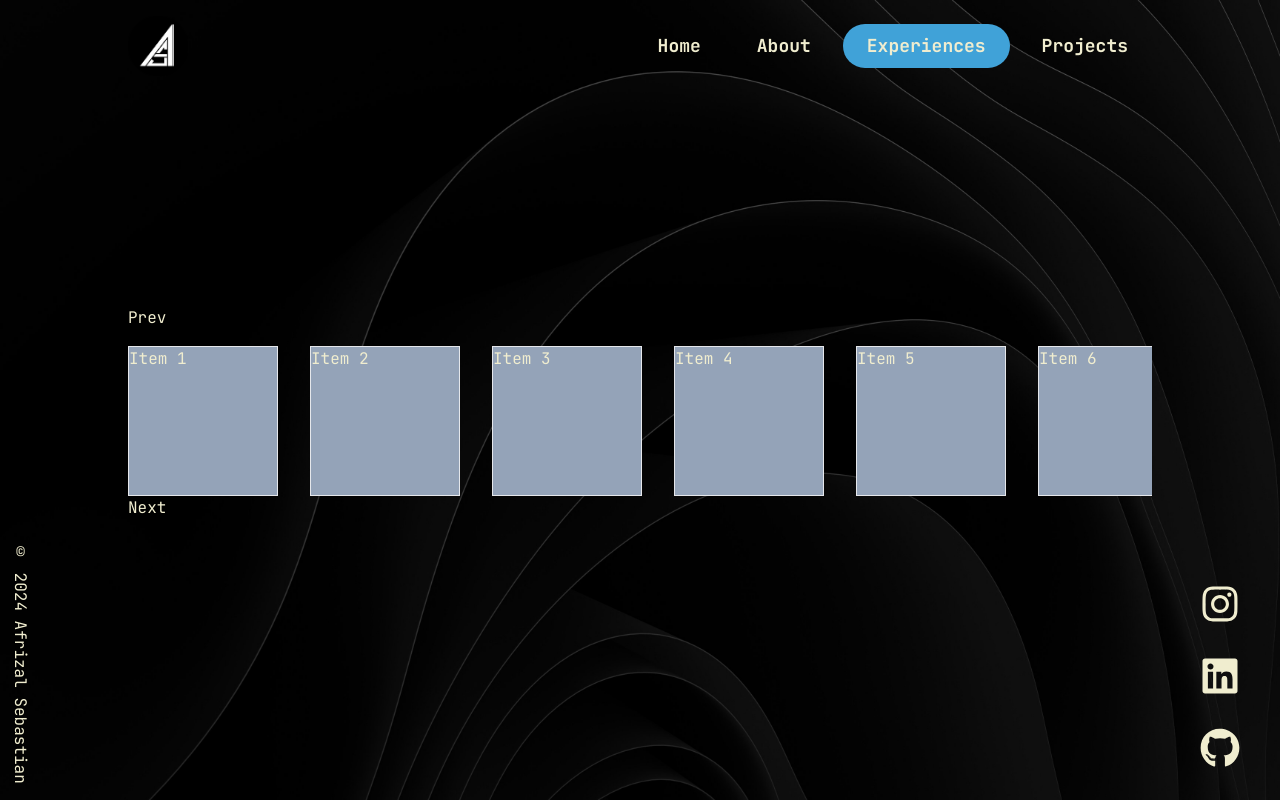
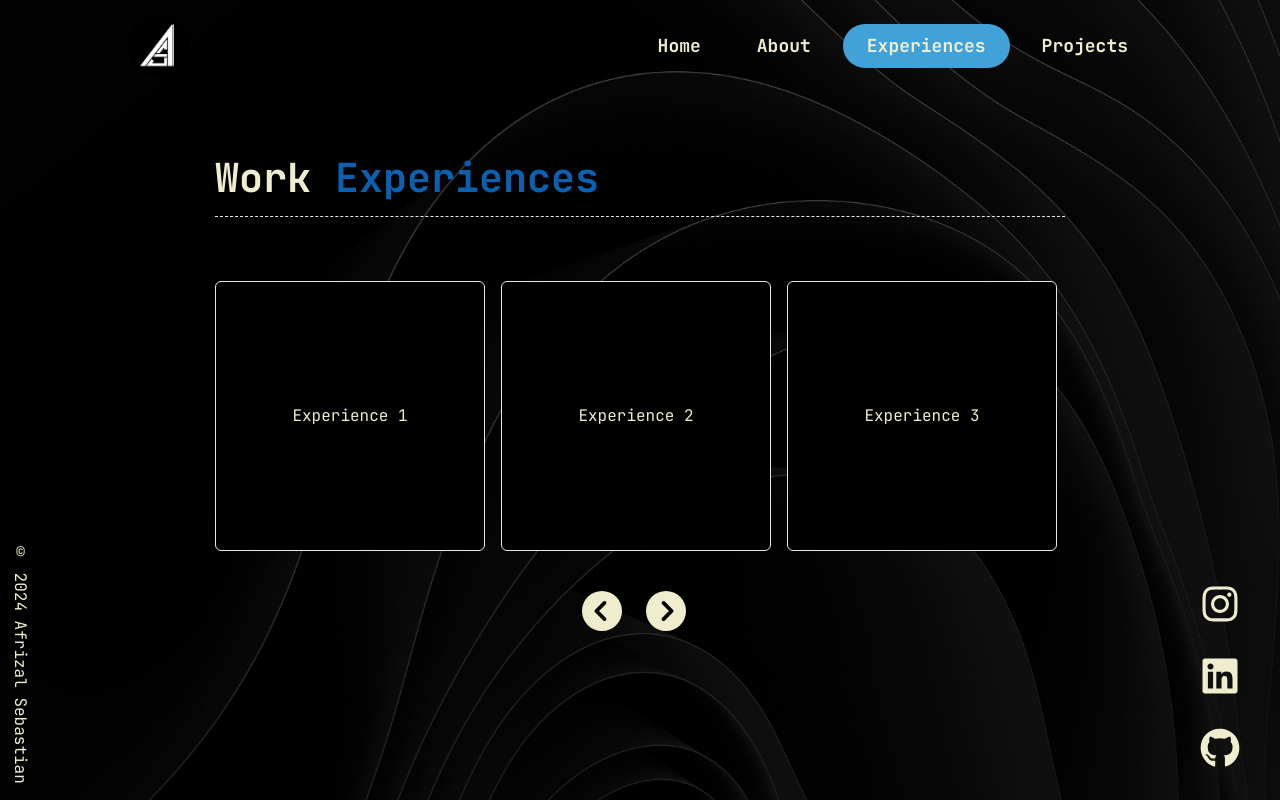
Before and after one commit to afrizalsebastian/personal-web, a React (Vite) app: page /experiences in a window 1280 px wide. Built offline with nearby package versions, Linux system fonts and the light colour scheme.

Commit message:
feat: carousel sceleton

```diff
--- a/src/components/Card/CarouselCard.jsx
+++ b/src/components/Card/CarouselCard.jsx
@@ -1,3 +1,7 @@
 export default function CarouselCard({ idx }) {
-  return <div className='size-[150px] bg-slate-400 border'>Item {idx + 1}</div>;
+  return (
+    <div className='size-[285px] sm:size-[435px] md:size-[315px] lg:size-[270px] bg-black rounded-md border flex items-center justify-center'>
+      Experience {idx + 1}
+    </div>
+  );
 }
--- a/src/components/Carousel/CarouselAlt.jsx
+++ b/src/components/Carousel/CarouselAlt.jsx
@@ -1,5 +1,6 @@
 import _ from 'lodash';
-import { Children, useMemo, useRef, useState } from 'react';
+import { Children, useEffect, useMemo, useRef, useState } from 'react';
+import { FaCircleChevronLeft, FaCircleChevronRight } from 'react-icons/fa6';
 
 function useDragToScroll(initialState) {
   const [isDragging, setIsDragging] = useState(initialState.isDragging);
@@ -35,13 +36,16 @@ export default function CarouselAlternative({ className, children }) {
   /**
    * Navigaiton Button
    */
-  const scrollToNextElmnt = (index) => {
-    if (index < 20) {
+  const scrollToNextElmnt = (current) => {
+    const index = current + 1;
+    const cardToDisplay = window.innerWidth < 768 ? 1 : window.innerWidth < 1024 ? 2 : 3;
+    if (index <= children.length - cardToDisplay) {
       itemRefs.current[index]?.scrollIntoView({ behavior: 'smooth', inline: 'start' });
       firstVisibleItemRef.current = index;
     }
   };
-  const scrollToPrevElmnt = (index) => {
+  const scrollToPrevElmnt = (current) => {
+    const index = current - 1;
     if (index >= 0) {
       itemRefs.current[index]?.scrollIntoView({ behavior: 'smooth', inline: 'start' });
       firstVisibleItemRef.current = index;
@@ -68,7 +72,9 @@ export default function CarouselAlternative({ className, children }) {
 
   const handleScroll = () => {
     const visibleElements = itemRefs.current.filter((it) => isElementInViewport(it));
-    firstVisibleItemRef.current = parseInt(visibleElements[0].id);
+    firstVisibleItemRef.current = visibleElements[0]?.id
+      ? parseInt(visibleElements[0]?.id)
+      : firstVisibleItemRef.current;
     handleEndScroll();
   };
 
@@ -97,15 +103,26 @@ export default function CarouselAlternative({ className, children }) {
     containerRef.current.scrollLeft = dragState.scrollLeft - walk;
   };
 
+  const onArrowKeyPress = (event) => {
+    if (event.key === 'ArrowLeft' || event.key === 'a' || event.key === 'A')
+      scrollToPrevElmnt(firstVisibleItemRef.current);
+
+    if (event.key === 'ArrowRight' || event.key === 'd' || event.key === 'D')
+      scrollToNextElmnt(firstVisibleItemRef.current);
+  };
+
+  useEffect(() => {
+    document.addEventListener('keydown', onArrowKeyPress);
+
+    return () => {
+      document.removeEventListener('keydown', onArrowKeyPress);
+    };
+  }, []);
+
   return (
     <>
-      <div className='relative'>
-        <button className='absolute -top-10' onClick={() => scrollToPrevElmnt(firstVisibleItemRef.current - 1)}>
-          Prev
-        </button>
-      </div>
       <div
-        className={`flex gap-8 overflow-auto hide-scrollbar ${className ?? ''}`}
+        className={`flex gap-4 overflow-auto hide-scrollbar ${className ?? ''}`}
         ref={containerRef}
         onMouseDown={onMouseDown}
         onMouseLeave={onMouseLeave}
@@ -119,9 +136,12 @@ export default function CarouselAlternative({ className, children }) {
           </div>
         ))}
       </div>
-      <div className='relative'>
-        <button className='absolute' onClick={() => scrollToNextElmnt(firstVisibleItemRef.current + 1)}>
-          Next
+      <div className='flex justify-center gap-6 items-center mt-10 -ml-4 sm:-ml-6 md:-ml-1 lg:-ml-3'>
+        <button className='hover:text-highlight' onClick={() => scrollToPrevElmnt(firstVisibleItemRef.current)}>
+          <FaCircleChevronLeft className='size-[30px] sm:size-[32px] md:size-[36px] lg:size-[40px]' />
+        </button>
+        <button className='hover:text-highlight' onClick={() => scrollToNextElmnt(firstVisibleItemRef.current)}>
+          <FaCircleChevronRight className='size-[30px] sm:size-[32px] md:size-[36px] lg:size-[40px]' />
         </button>
       </div>
     </>
--- a/src/pages/ExperiencesPage.jsx
+++ b/src/pages/ExperiencesPage.jsx
@@ -4,13 +4,18 @@ import PageTitle from '@components/PageTitle/PageTitle';
 
 export default function ExperiencesPage() {
   return (
-    <div>
+    <div className='flex flex-col gap-8 sm:gap-10 md:gap-16'>
       <PageTitle title='Experiences | Afrizal Sebastian' />
-      <CarouselAlternative className='w-full'>
-        {[...Array(20)].map((it, idx) => (
-          <CarouselCard key={idx} idx={idx} />
-        ))}
-      </CarouselAlternative>
+      <div className='font-bold text-[28px] sm:text-[32px] md:text-[40px] pb-2 border-b border-dashed'>
+        Work <span className='text-secondary'>Experiences</span>
+      </div>
+      <div className='w-[300px] sm:w-[450px] md:w-[650px] lg:w-[850px] mx-auto'>
+        <CarouselAlternative>
+          {[...Array(4)].map((it, idx) => (
+            <CarouselCard key={idx} idx={idx} />
+          ))}
+        </CarouselAlternative>
+      </div>
 
       <div className='h-[50px]'></div>
     </div>
```
